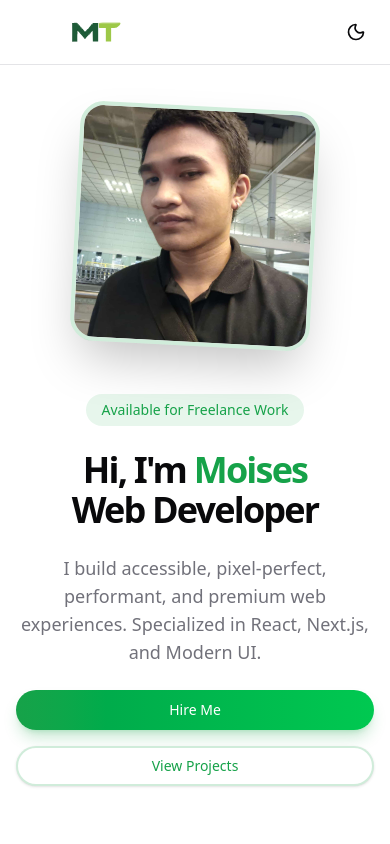
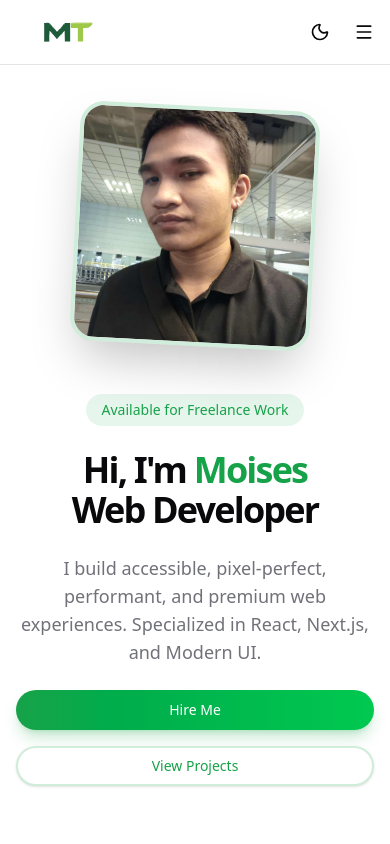
Before and after one commit to teyorkk/my-portfolio, a Next.js app: page / in a window 390 px wide. Shown: the top 844 px of the page. Built offline with nearby package versions, Linux system fonts and the light colour scheme.

Commit message:
added mobile nav

```diff
--- a/app/globals.css
+++ b/app/globals.css
@@ -201,3 +201,23 @@
     }
   }
 }
+
+/* Mobile nav + icon animations */
+@keyframes dropdownSlideFade {
+  from {
+    opacity: 0;
+    transform: translateY(-8px);
+  }
+  to {
+    opacity: 1;
+    transform: translateY(0);
+  }
+}
+
+.mobile-dropdown-animate {
+  animation: dropdownSlideFade 200ms ease-out;
+}
+
+.icon-toggle {
+  transition: opacity 200ms ease, transform 200ms ease;
+}
--- a/components/layout/Navbar.tsx
+++ b/components/layout/Navbar.tsx
@@ -3,7 +3,7 @@
 import * as React from "react";
 import Link from "next/link";
 import { useTheme } from "next-themes";
-import { Moon, Sun } from "lucide-react";
+import { Moon, Sun, Menu, X } from "lucide-react";
 import { Button } from "@/components/ui/button";
 import Image from "next/image";
 
@@ -19,6 +19,7 @@ const navLinks = [
 export function Navbar() {
   const { theme, setTheme } = useTheme();
   const [mounted, setMounted] = React.useState(false);
+  const [isMenuOpen, setIsMenuOpen] = React.useState(false);
 
   React.useEffect(() => {
     setMounted(true);
@@ -33,16 +34,17 @@ export function Navbar() {
     if (!element) return;
     element.scrollIntoView({ behavior: "smooth", block: "start" });
     window.history.replaceState(null, "", href);
+    setIsMenuOpen(false);
   };
 
   return (
     <header className="fixed top-0 left-0 right-0 z-50 w-full border-b bg-background/80 backdrop-blur-md">
-      <div className="container mx-auto flex h-16 items-center justify-between px-4 md:px-6">
+      <div className="container mx-auto flex h-16 items-center justify-between px-2 md:px-6">
         <Link
           href="/"
           className="flex items-center gap-2 font-bold text-xl group"
         >
-          <div className="relative h-30 w-40 transition-transform group-hover:scale-110">
+          <div className="relative h-30 w-30 transition-transform group-hover:scale-110">
             <Image
               src="/logo.svg"
               alt="Logo"
@@ -70,15 +72,26 @@ export function Navbar() {
               onClick={() => setTheme(theme === "dark" ? "light" : "dark")}
               aria-label="Toggle theme"
             >
-              {theme === "dark" ? (
-                <Sun className="h-5 w-5" />
-              ) : (
-                <Moon className="h-5 w-5" />
-              )}
+              <span className="relative flex h-5 w-5 items-center justify-center">
+                <Sun
+                  className={`absolute h-5 w-5 icon-toggle ${
+                    theme === "dark"
+                      ? "opacity-100 scale-100 rotate-0"
+                      : "opacity-0 scale-75 -rotate-90"
+                  }`}
+                />
+                <Moon
+                  className={`absolute h-5 w-5 icon-toggle ${
+                    theme === "dark"
+                      ? "opacity-0 scale-75 rotate-90"
+                      : "opacity-100 scale-100 rotate-0"
+                  }`}
+                />
+              </span>
             </Button>
           )}
         </nav>
-        <div className="flex md:hidden items-center gap-4">
+        <div className="flex md:hidden items-center gap-2">
           {mounted && (
             <Button
               variant="ghost"
@@ -86,15 +99,67 @@ export function Navbar() {
               onClick={() => setTheme(theme === "dark" ? "light" : "dark")}
               aria-label="Toggle theme"
             >
-              {theme === "dark" ? (
-                <Sun className="h-5 w-5" />
-              ) : (
-                <Moon className="h-5 w-5" />
-              )}
+              <span className="relative flex h-5 w-5 items-center justify-center">
+                <Sun
+                  className={`absolute h-5 w-5 icon-toggle ${
+                    theme === "dark"
+                      ? "opacity-100 scale-100 rotate-0"
+                      : "opacity-0 scale-75 -rotate-90"
+                  }`}
+                />
+                <Moon
+                  className={`absolute h-5 w-5 icon-toggle ${
+                    theme === "dark"
+                      ? "opacity-0 scale-75 rotate-90"
+                      : "opacity-100 scale-100 rotate-0"
+                  }`}
+                />
+              </span>
             </Button>
           )}
+
+          <Button
+            variant="ghost"
+            size="icon"
+            onClick={() => setIsMenuOpen((prev) => !prev)}
+            aria-label={isMenuOpen ? "Close menu" : "Open menu"}
+            aria-expanded={isMenuOpen}
+          >
+            <span className="relative flex h-5 w-5 items-center justify-center">
+              <Menu
+                className={`absolute h-5 w-5 icon-toggle ${
+                  isMenuOpen
+                    ? "opacity-0 scale-75 -rotate-90"
+                    : "opacity-100 scale-100 rotate-0"
+                }`}
+              />
+              <X
+                className={`absolute h-5 w-5 icon-toggle ${
+                  isMenuOpen
+                    ? "opacity-100 scale-100 rotate-0"
+                    : "opacity-0 scale-75 rotate-90"
+                }`}
+              />
+            </span>
+          </Button>
         </div>
       </div>
+      {isMenuOpen && (
+        <div className="md:hidden border-t bg-background/95 backdrop-blur-md shadow-lg mobile-dropdown-animate">
+          <div className="container mx-auto px-4 py-3 flex flex-col gap-3">
+            {navLinks.map((link) => (
+              <Link
+                key={link.href}
+                href={link.href}
+                onClick={(e) => scrollToSection(e, link.href)}
+                className="text-sm font-medium transition-colors hover:text-primary text-muted-foreground"
+              >
+                {link.label}
+              </Link>
+            ))}
+          </div>
+        </div>
+      )}
     </header>
   );
 }
```
